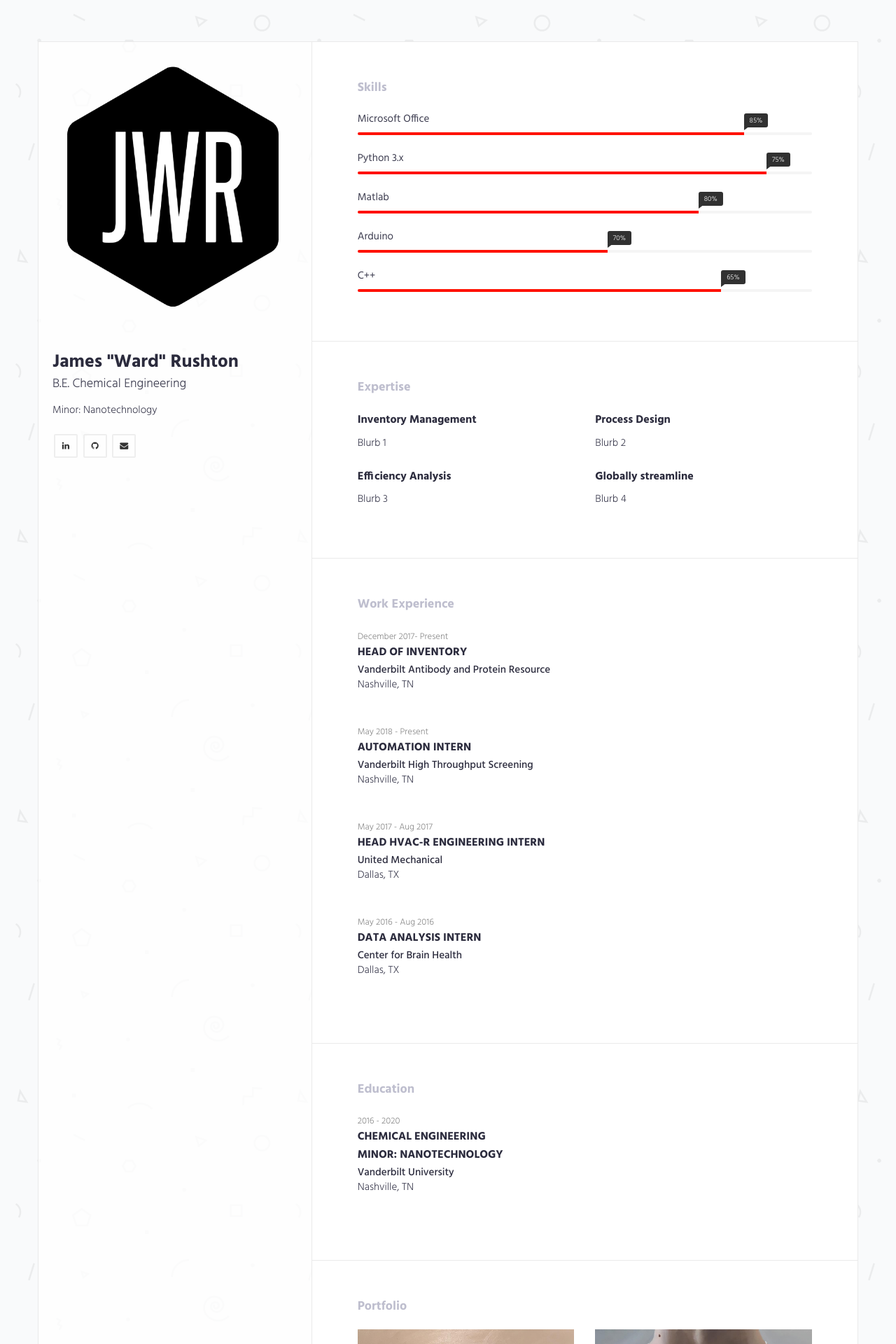
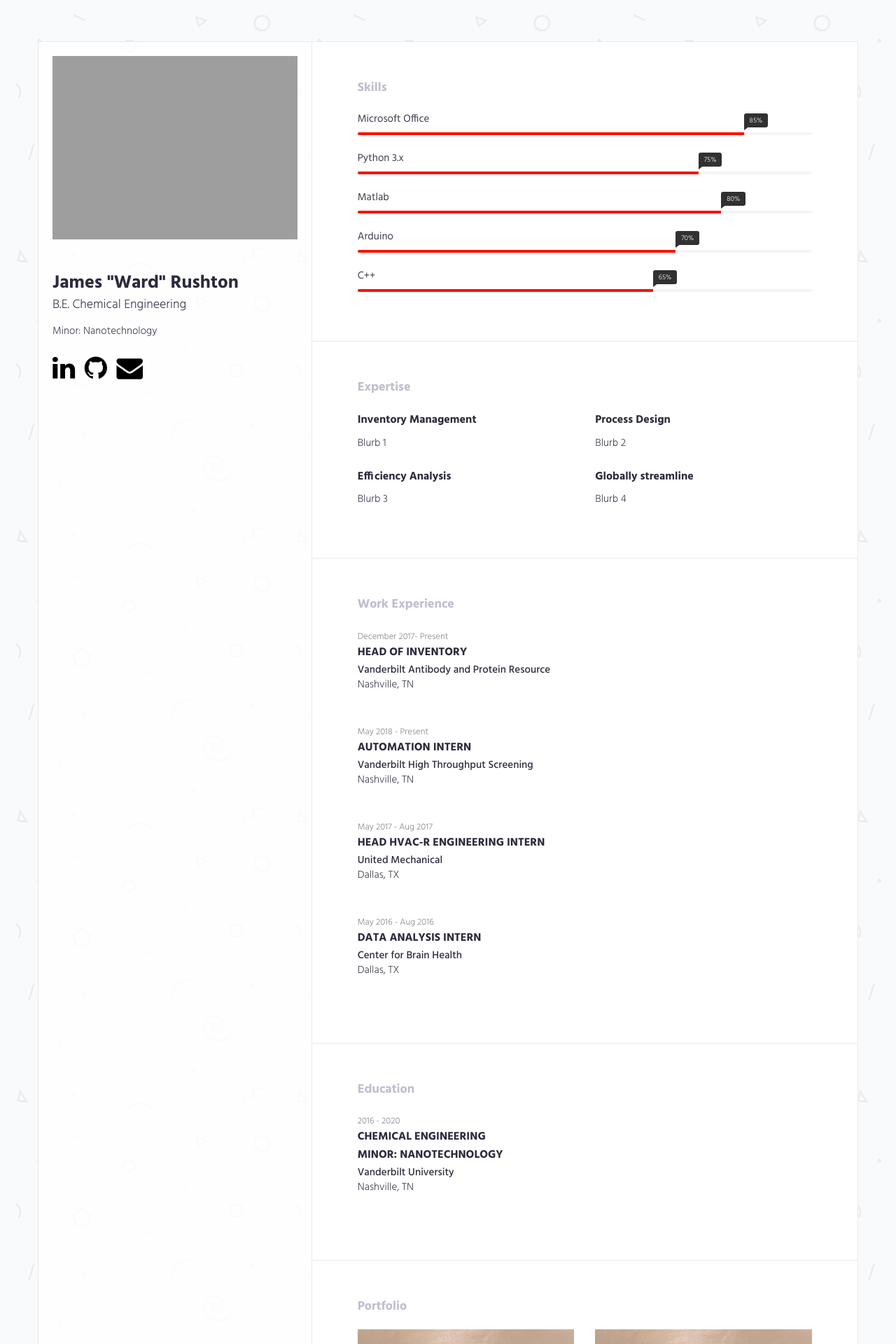
Before and after one commit to wardrush/resume_website, a Flask app: page / in a window 1280 px wide. Shown: the top 1920 px of the page at 70% size. Run offline with Flask 2, Linux system fonts and the light colour scheme; some libraries are stand-ins or nearby versions; grey boxes are pictures that could not be loaded.

Commit message:
Made work

```diff
--- a/app/templates/index.html
+++ b/app/templates/index.html
@@ -4,16 +4,17 @@
     <meta charset="utf-8">
     <meta http-equiv="X-UA-Compatible" content="IE=edge">
     <meta name="viewport" content="width=device-width, initial-scale=1">
-    <meta HTTP-EQUIV="PRAGMA" CONTENT="NO-CACHE">
+    <meta http-equiv="pragma" content="no-cache">
 
     <title>Ward Rushton</title>
-    <link href={{ url_for('static', filename='favicon.png') }} rel=icon>
+    <link href=favicon.png rel=icon>
     <link href="https://fonts.googleapis.com/css?family=Hind:300,400,500,600,700" rel="stylesheet">
-    <link href={{ url_for('static', filename='css/font-awesome.min.css') }} rel="stylesheet">
-    <link href={{ url_for('static', filename='css/bootstrap.min.css') }} rel="stylesheet">
-    <link href={{ url_for('static', filename='css/style.css') }} rel="stylesheet">
+    <link href='css/font-awesome.min.css' rel="stylesheet">
+    <link href='css/bootstrap.min.css'  rel="stylesheet">
+    <link href='css/style.css' rel="stylesheet">
 
 </head>
+
 <body id="page-top" data-spy="scroll" data-target=".navbar">
 <div id="main-wrapper">
 <div id="preloader">
@@ -27,27 +28,37 @@
 <div class="left-col-block blocks">
     <header class="header theiaStickySidebar">
         <div class="profile-img">
-            <img src={{ url_for('static', filename = 'img/img-profile.png') }}  class="img-responsive" alt=""/>
+            <img src='img/img-profile.jpg' class="img-responsive" alt=""/>
         </div>
+
+
+
         <div class="content">
+            <div class="col-sm-offset-0">
             <h1>James "Ward" Rushton</h1>
             <span class="lead">B.E. Chemical Engineering</span>
             <div class="about-text">
                 <p>Minor: Nanotechnology</p>
             </div>
+        </div>
 
-            <!-- Use Font Awesome icons -->
-            <ul class="icon-buttons">
-                <li><a href="https://www.linkedin.com/in/ward-rushton"><i class="fa fa-linkedin"
-                                                                          target="_blank" alt="Linkedin link"></i></a></li>
-                <li><a href="https://github.com/wardrush"><i class="fa fa-github" target="_blank"
-                                                            alt="Github Link"></i></a></li>
-                <li><a href="mailto:wardrushton@gmail.com"><i class="fa fa-envelope" target="_blank"
-                                                            alt="Email link"></i></a></li>
+        <!-- Use Font Awesome icons -->
+        <div class="col-sm-offset-0">
+            <ul class="list-inline">
+              <li class="list-inline-item"><a href="https://www.linkedin.com/in/ward-rushton" target="_blank">
+                    <i class="fa fa-linkedin" style="font-size: 2.5em;"></i></a></li>
+              <li class="list-inline-item"><a href="https://github.com/wardrush" target="_blank">
+                  <i class="fa fa-github" style="font-size: 2.5em;"></i></a></li>
+              <li class="list-inline-item"><a href="mailto:wardrushton@gmail.com" target="_blank">
+                  <i class="fa fa-envelope" style="font-size: 2.5em;"></i></a></li>
             </ul>
+        </div>
+
         </div>
     </header>
 </div>
+
+
 
 
 <!-- Skills Progress bar -->
@@ -67,7 +78,7 @@
                     <div class="progress-item">
                         <span class="progress-title">Microsoft Office</span>
                         <div class="progress">
-                            <div class="progress-bar" role="progressbar" aria-valuenow="69" aria-valuemin="0"
+                            <div class="progress-bar" role="progressbar" aria-valuenow="85" aria-valuemin="0"
                                  aria-valuemax="100" style="width: 85%"><span class="progress-percent"> 85%</span>
                             </div>
                         </div>
@@ -76,7 +87,7 @@
                         <span class="progress-title">Python 3.x</span>
                         <div class="progress">
                             <div class="progress-bar" role="progressbar" aria-valuenow="75" aria-valuemin="0"
-                                 aria-valuemax="100" style="width: 90%"><span class="progress-percent"> 75%</span>
+                                 aria-valuemax="100" style="width: 75%"><span class="progress-percent"> 75%</span>
                             </div>
                         </div>
                     </div>
@@ -84,7 +95,7 @@
                         <span class="progress-title">Matlab</span>
                         <div class="progress">
                             <div class="progress-bar" role="progressbar" aria-valuenow="80" aria-valuemin="0"
-                                 aria-valuemax="100" style="width: 75%;"><span class="progress-percent"> 80%</span>
+                                 aria-valuemax="100" style="width: 80%;"><span class="progress-percent"> 80%</span>
                             </div>
                         </div>
                     </div>
@@ -93,7 +104,7 @@
 
                         <div class="progress">
                             <div class="progress-bar" role="progressbar" aria-valuenow="70" aria-valuemin="0"
-                                 aria-valuemax="100" style="width: 55%;"><span class="progress-percent"> 70%</span>
+                                 aria-valuemax="100" style="width: 70%;"><span class="progress-percent"> 70%</span>
                             </div>
                         </div>
                     </div>
@@ -101,7 +112,7 @@
                         <span class="progress-title">C++</span>
                         <div class="progress">
                             <div class="progress-bar" role="progressbar" aria-valuenow="65" aria-valuemin="0"
-                                 aria-valuemax="100" style="width: 80%;"><span class="progress-percent"> 65%</span>
+                                 aria-valuemax="100" style="width: 65%;"><span class="progress-percent"> 65%</span>
                             </div>
                         </div>
                     </div>
@@ -110,6 +121,7 @@
         </div>
     </div>
 </section>
+
 
 
 <!-- Blurbs about self -->
@@ -239,7 +251,7 @@
             <div class="col-md-6">
                 <a class="portfolio-item" href="#">
                     <div class="portfolio-thumb">
-                        <img src={{ url_for('static', filename='img/portfolio-1.jpg') }} alt="">
+                        <img src='img/portfolio-1.jpg' alt="">
                     </div>
                     <div class="portfolio-info">
                         <h3>DJ Booth</h3>
@@ -250,7 +262,7 @@
             <div class="col-md-6">
                 <a class="portfolio-item" href="#">
                     <div class="portfolio-thumb">
-                        <img src={{ url_for('static', filename='img/portfolio-2.jpg') }} alt="">
+                        <img src='img/portfolio-1.jpg' alt="">
                     </div>
                     <div class="portfolio-info">
                         <h3>ELab Tools</h3>
@@ -261,7 +273,7 @@
             <div class="col-md-6">
                 <a class="portfolio-item" href="#">
                     <div class="portfolio-thumb">
-                        <img src={{ url_for('static', filename='img/portfolio-3.jpg') }}  alt="">
+                        <img src='img/portfolio-1.jpg'  alt="">
                     </div>
                     <div class="portfolio-info">
                         <h3>Texas Manuscript Database</h3>
@@ -272,7 +284,7 @@
             <div class="col-md-6">
                 <a class="portfolio-item" href="#">
                     <div class="portfolio-thumb">
-                        <img src={{ url_for('static', filename='img/portfolio-4.jpg') }}  alt="">
+                        <img src='img/portfolio-1.jpg'  alt="">
                     </div>
                     <div class="portfolio-info">
                         <h3>19<sup>th</sup> Century Women's Writer Database</h3>
@@ -320,85 +332,22 @@
 </section>
 
 
-<strong>Coming Soon!</strong>
-<!-- Currently Not Working
-<section class="section-contact section-wrapper gray-bg">
-    <div class="container-fluid">
-        <div class="row">
-            <div class="col-md-12">
-                <div class="section-title">
-                    <h2>Contact Information</h2>
-                </div>
-            </div>
-        </div>
-        <div class="row">
-            <div class="col-md-12">
-                <address>
-                    <strong>Mailing Address</strong><br>
-                    103 24th Ave S<br>
-                    Nashville, TN 37212
-                </address>
-                <address>
-                    <strong>Permanent Address</strong><br>
-                    **** R******** Dr<br>
-                    Dallas, TX 7****
-                </address>
-                <address>
-                    <strong>Mobile Number</strong><br>
-                    (214)-494-0733
-                </address>
-                <address>
-                    <strong>Email</strong><br>
-                    <a href="mailto:wardrushton@gmail.com">wardrushton@gmail.com</a>
-                </address>
-            </div>
-        </div>
 
-    {% block content %}
-        <div class="row">
-            <div class="col-md-12">
-                <div class="feedback-form">
-                    <h2>Get in touch</h2>
-                    <form action="/" method="POST">
-                        <p>{{ form.hidden_tag() }}</p>
-
-                        <p>{{ form.name.label }}</p>
-                        <p>{{ form.name(cols="35") }}</p>
-
-                        <p>{{ form.email.label }}</p>
-                        <p>{{ form.email(cols="35") }}</p>
-
-                        <p>{{ form.subject.label }}</p>
-                        <p>{{ form.subject(cols="35") }}</p>
-
-                        <p>{{ form.message.label }}</p>
-                        <p>{{ form.message(cols="35", rows="5") }}</p>
-
-                        <p>{{ form.submit() }}</p>
-                    </form>
-                </div>
-            </div>
-        </div>
-    {% endblock %}
-    </div>
-</section>
--->
-
-
-
-</div>
 </div>
 </div>
 </div>
 
 
 
+
 <!-- jquery -->
-<script src={{ url_for('static', filename = 'js/jquery-2.1.4.min.js') }}></script>
+<script src='js/jquery-2.1.4.min.js'></script>
 
 <!-- Bootstrap -->
-<script src={{ url_for('static', filename = 'js/bootstrap.min.js') }}></script>
-<script src={{ url_for('static', filename = 'js/theia-sticky-sidebar.js') }}></script>
-<script src={{ url_for('static', filename = 'js/scripts.js') }}></script>
+<script src='js/bootstrap.min.js'></script>
+<script src='js/theia-sticky-sidebar.js'></script>
+<script src='js/scripts.js'></script>
+</div>
+</div>
 </body>
 </html>
```
Also changed, not shown: coming soon.txt (added, +62 -0 lines), 1 other file.
